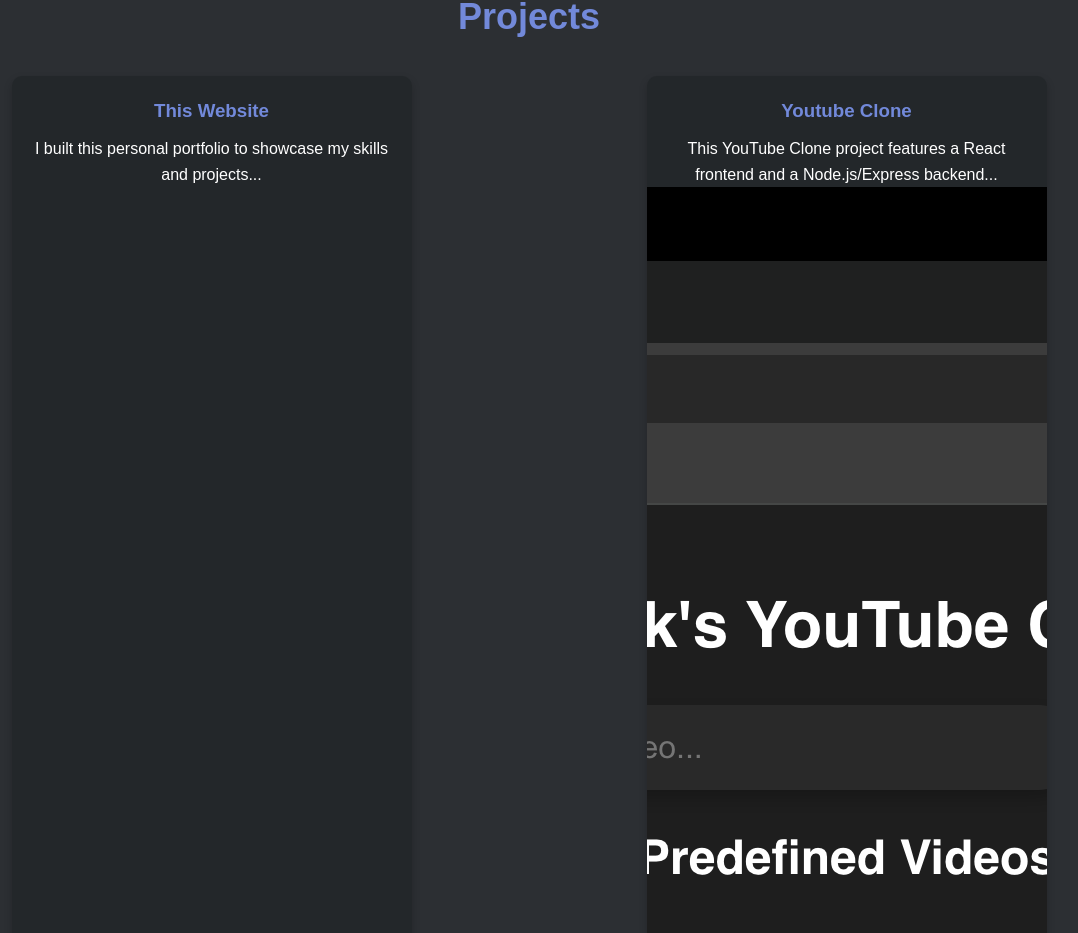
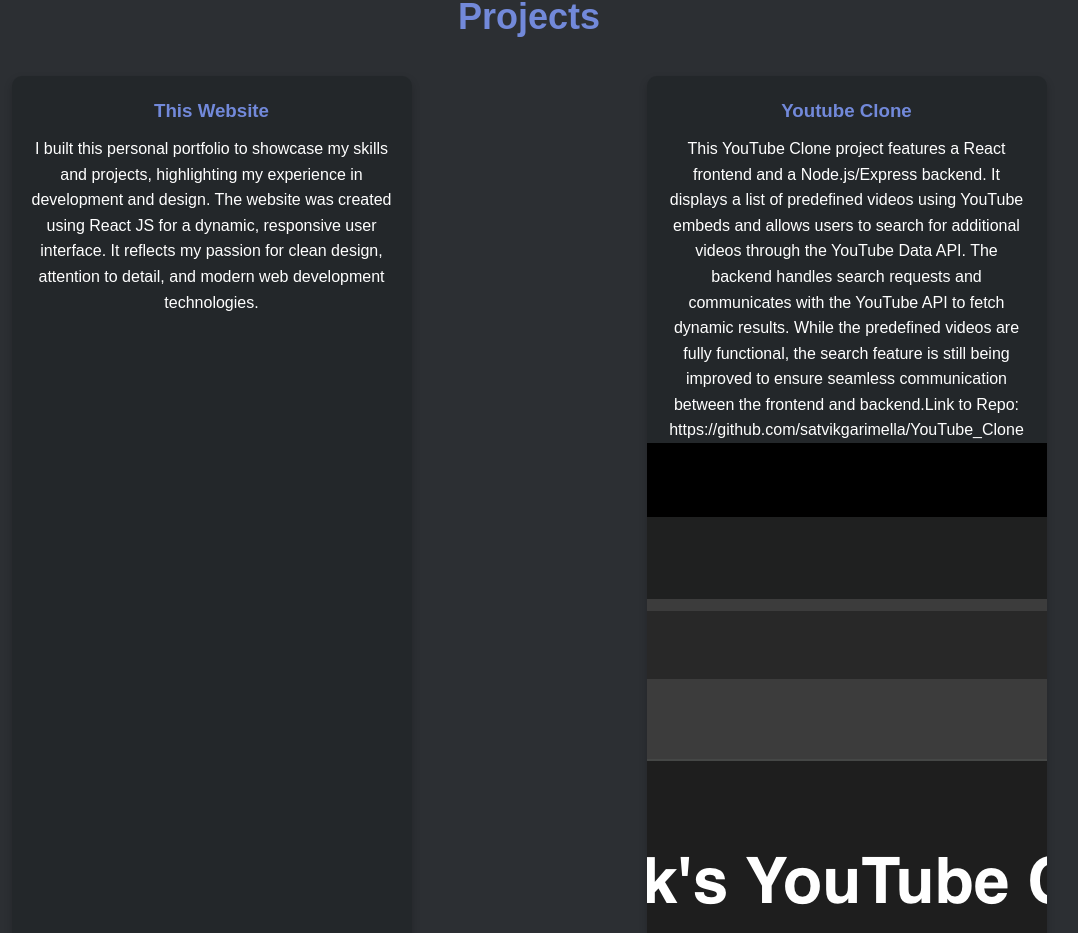
Before and after one commit to satvikgarimella/Mypotfolio, a React (Create React App) app: page / in a window 1280 px wide. Shown: the part 1095-2028 px from the top of the page, without its empty margins (111-1189 px from the left). Built offline with nearby package versions, Linux system fonts and the light colour scheme.

Commit message:
Update Projects.js

```diff
--- a/src/Projects.js
+++ b/src/Projects.js
@@ -10,11 +10,11 @@ const Projects = () => {
       <div className="project-list">
         <div className="project-card">
           <h3>This Website</h3>
-          <p>I built this personal portfolio to showcase my skills and projects...</p>
+            <p>I built this personal portfolio to showcase my skills and projects, highlighting my experience in development and design. The website was created using React JS for a dynamic, responsive user interface. It reflects my passion for clean design, attention to detail, and modern web development technologies.</p>
         </div>
         <div className="project-card">
           <h3>Youtube Clone</h3>
-          <p>This YouTube Clone project features a React frontend and a Node.js/Express backend...</p>
+            <p>This YouTube Clone project features a React frontend and a Node.js/Express backend. It displays a list of predefined videos using YouTube embeds and allows users to search for additional videos through the YouTube Data API. The backend handles search requests and communicates with the YouTube API to fetch dynamic results. While the predefined videos are fully functional, the search feature is still being improved to ensure seamless communication between the frontend and backend.Link to Repo: https://github.com/satvikgarimella/YouTube_Clone</p>
           <img src={youtubeImage} alt="YouTube Clone" style={{ width: 'auto', height: 'auto' }} />
         </div>
       </div>
```
